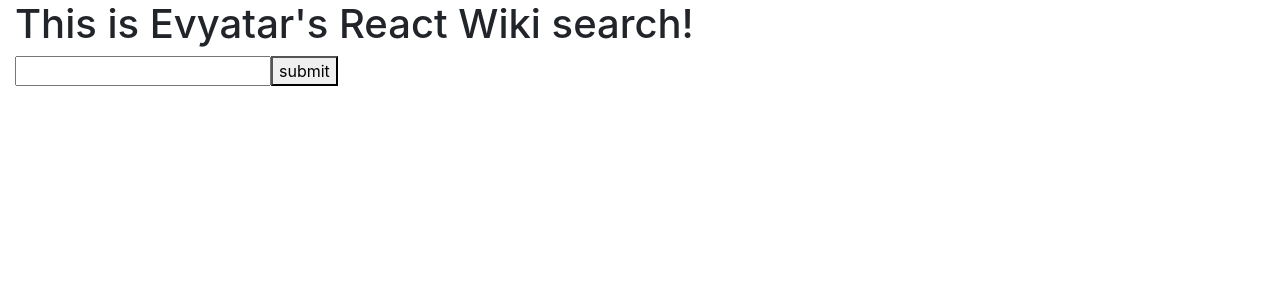
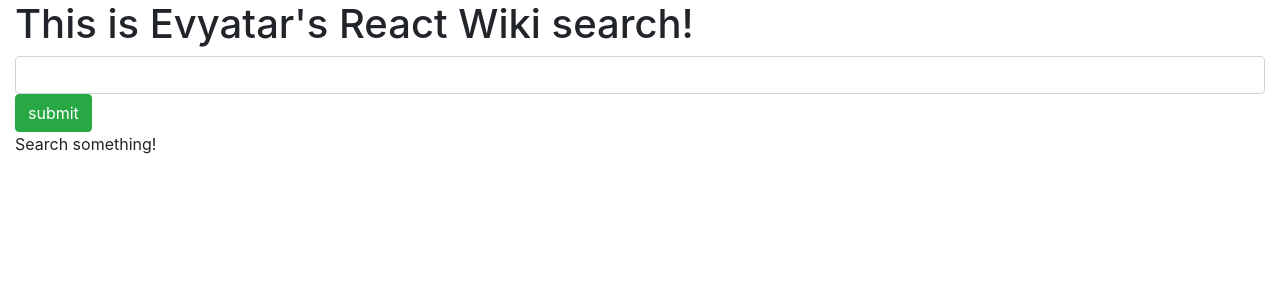
Before and after one commit to IAmEvyatar/react_tsx_wikipedia, a React (Create React App) app: page / in a window 1280 px wide. Shown: the top 300 px of the page. Built offline with nearby package versions, Linux system fonts and the light colour scheme.

Commit message:
searchBar fetches info from url and sets the state for app which then passes the data to searchresults. search results displays titles as a basic test

```diff
--- a/src/App.tsx
+++ b/src/App.tsx
@@ -1,19 +1,19 @@
 import React, { Component, SyntheticEvent, FormEvent } from 'react';
 import './App.css';
 import {SearchBar} from './components/SearchBar'
-
-class App extends Component<any, any> {
+import {SearchResults} from './components/SearchResults'
+class App extends Component<{},{data:Object}> {
   constructor(props: any){
     super(props)
     this.state = {
-    searchUrl: "default"
+    data:{}
     }
   }
-onSearch = (e: React.FormEvent<HTMLFormElement>): void => {
-  e.preventDefault();
-  let target:string = e.currentTarget.searchQuery.value;
-  this.setState({searchUrl:target})
+
+onSearch = (data:Object) => {
+  this.setState({data})
 }
+
 
   render() {
     return (
@@ -28,9 +28,14 @@ onSearch = (e: React.FormEvent<HTMLFormElement>): void => {
         </div>
         <div className="row">
           <div className="col-12">
-            <main className="content-section">
+            <aside className="content-section">
               <SearchBar onSearch={this.onSearch}/>
-            </main>
+            </aside>
+          </div>
+        </div>
+        <div className="row">
+          <div className="col-12">
+              <SearchResults data={this.state.data}/>
           </div>
         </div>
       </div>
--- a/src/components/SearchBar.tsx
+++ b/src/components/SearchBar.tsx
@@ -1,11 +1,21 @@
 import React, { Component } from 'react';
-export interface IFormProps {onSearch: (e:React.FormEvent<HTMLFormElement>)=>void;}
+interface IFormProps {onSearch:(data:Object)=>void}
 export class SearchBar extends Component<IFormProps> {
-    render(){
+    //React.FormEvent<HTMLFormElement>
+formHandler: (e: React.FormEvent<HTMLFormElement>)=>void = (e)=>{
+    e.preventDefault();
+    const searchQuery = e.currentTarget.searchQuery.value;
+    const searchURL = `https://cors-anywhere.herokuapp.com/https://en.wikipedia.org/w/api.php?action=query&list=search&srsearch=${searchQuery}&format=json`
+    fetch(searchURL)
+    .then((res)=>res.json())
+    .then((res)=>this.props.onSearch(res))
+    // .then((res) => console.log(res.json()))
+}
+render(){
         return(
-            <form action="" onSubmit={this.props.onSearch}>
-              <input type="text" name="searchQuery"/>
-              <button type="submit">submit</button>
+            <form action="" onSubmit={this.formHandler}>
+              <input className="form-control" type="text" name="searchQuery"/>
+              <button className="btn btn-success" type="submit">submit</button>
             </form>
         )
     }
--- a/src/components/SearchResults.tsx
+++ b/src/components/SearchResults.tsx
@@ -1 +1,22 @@
 import React, { Component } from 'react';
+import { request } from 'http';
+interface ISearchResultsProps {data:any}
+
+export class SearchResults extends Component<ISearchResultsProps> {
+    render(){
+        if(this.props.data.query){
+            const a = this.props.data.query.search.map((el: any)=>{return(
+                <div>
+                    {el.title}
+                </div>
+            )})
+            return(
+               <div>
+                   {a}
+               </div>
+            )
+        } else {
+            return <div>Search something!</div>
+        }
+    }
+}
```
